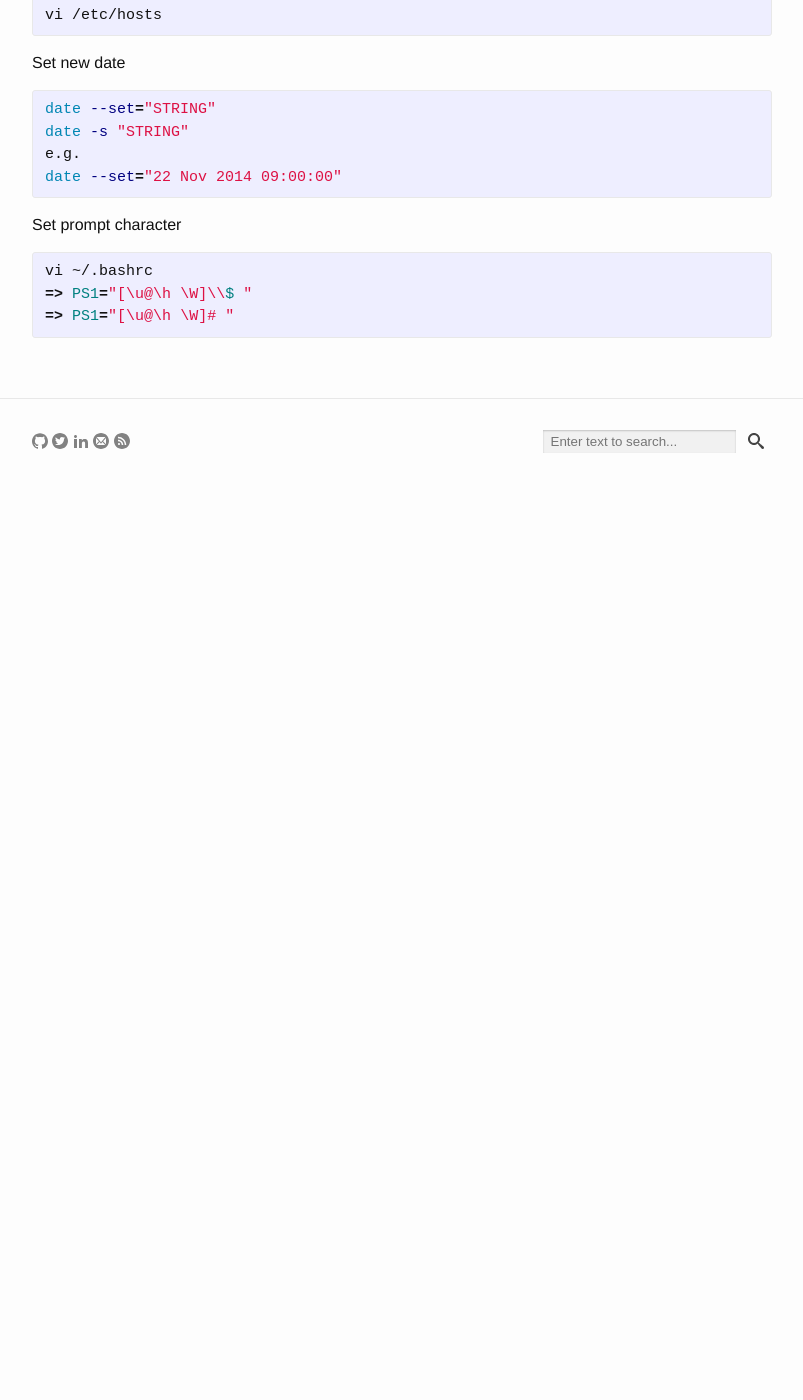
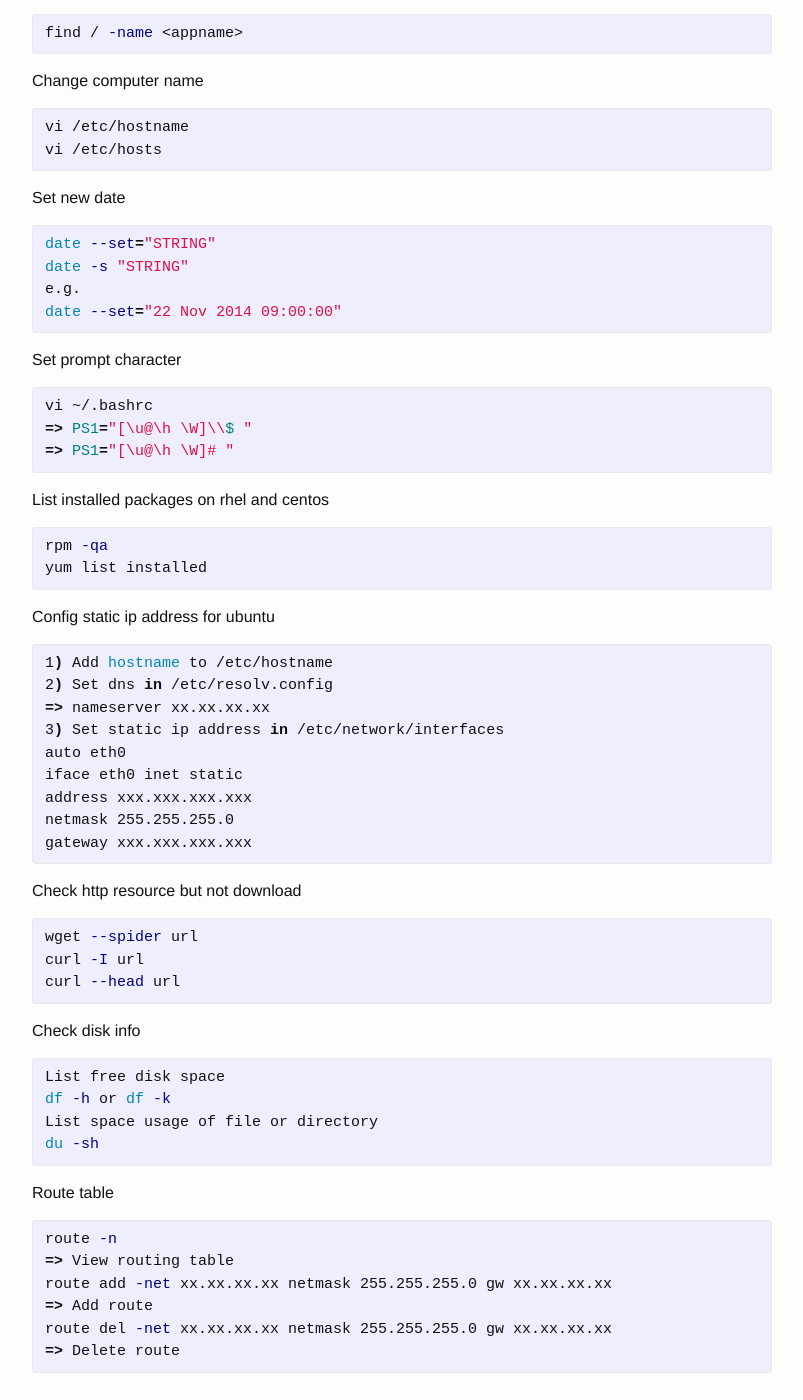
Before and after one commit to yuan-jiang/yuan-jiang.github.io, a Jekyll site: the page built from _posts/2014-11-22-linux-how-to-collections.md, in a window 1280 px wide and 1400 px high, scrolled down 3394 px. Shown: the whole window, without its empty margins (238-1041 px from the left). Built offline with Jekyll 4.4.1, drawn with Linux system fonts in a browser that asks for light colours; comment, search, counter and statistics services are not loaded; before the commit the page ends 3877 px from its top, so only the background shows below that; some of the changed text lies outside the part shown.

Commit message:
Updating about and linux how to collections

```diff
--- a/_posts/2014-11-22-linux-how-to-collections.md
+++ b/_posts/2014-11-22-linux-how-to-collections.md
@@ -7,10 +7,15 @@
 
 Linux how-to collections
 
-Add nfs share config for mount
+Config for mount with nfs
 {% highlight bash %}
-/etc/exports
+1) set on source:
+vi /etc/exports
+add below entry:
 => /path/to/share *(ro, root_squash)
+service nfs start
+2) set on destination:
+mount source_ip:/path/to/share /destination/dir
 {% endhighlight %}
 
 Run google chrome as root
@@ -27,9 +32,10 @@
 sudo apt-get update sudo apt-get install google-chrome-stable
 {% endhighlight %}
 
-Zip all files under directory
+Zip all files under directory and unzip to directory
 {% highlight bash %}
 zip -r file.zip directory
+unzip -d destination file.zip
 {% endhighlight %}
 
 Test HTTP using telnet
@@ -185,3 +191,47 @@
 => PS1="[\u@\h \W]\\$ "
 => PS1="[\u@\h \W]# "
 {% endhighlight %}
+
+List installed packages on rhel and centos
+{% highlight bash %}
+rpm -qa
+yum list installed
+{% endhighlight %}
+
+Config static ip address for ubuntu
+{% highlight bash %}
+1) Add hostname to /etc/hostname
+2) Set dns in /etc/resolv.config
+=> nameserver xx.xx.xx.xx
+3) Set static ip address in /etc/network/interfaces
+auto eth0
+iface eth0 inet static
+address xxx.xxx.xxx.xxx
+netmask 255.255.255.0
+gateway xxx.xxx.xxx.xxx
+{% endhighlight %}
+
+Check http resource but not download
+{% highlight bash %}
+wget --spider url
+curl -I url
+curl --head url
+{% endhighlight %}
+
+Check disk info
+{% highlight bash %}
+List free disk space
+df -h or df -k
+List space usage of file or directory
+du -sh
+{% endhighlight %}
+
+Route table
+{% highlight bash %}
+route -n
+=> View routing table
+route add -net xx.xx.xx.xx netmask 255.255.255.0 gw xx.xx.xx.xx
+=> Add route
+route del -net xx.xx.xx.xx netmask 255.255.255.0 gw xx.xx.xx.xx
+=> Delete route
+{% endhighlight %}
```
Also changed, not shown: about.md (+1 -1 lines).
